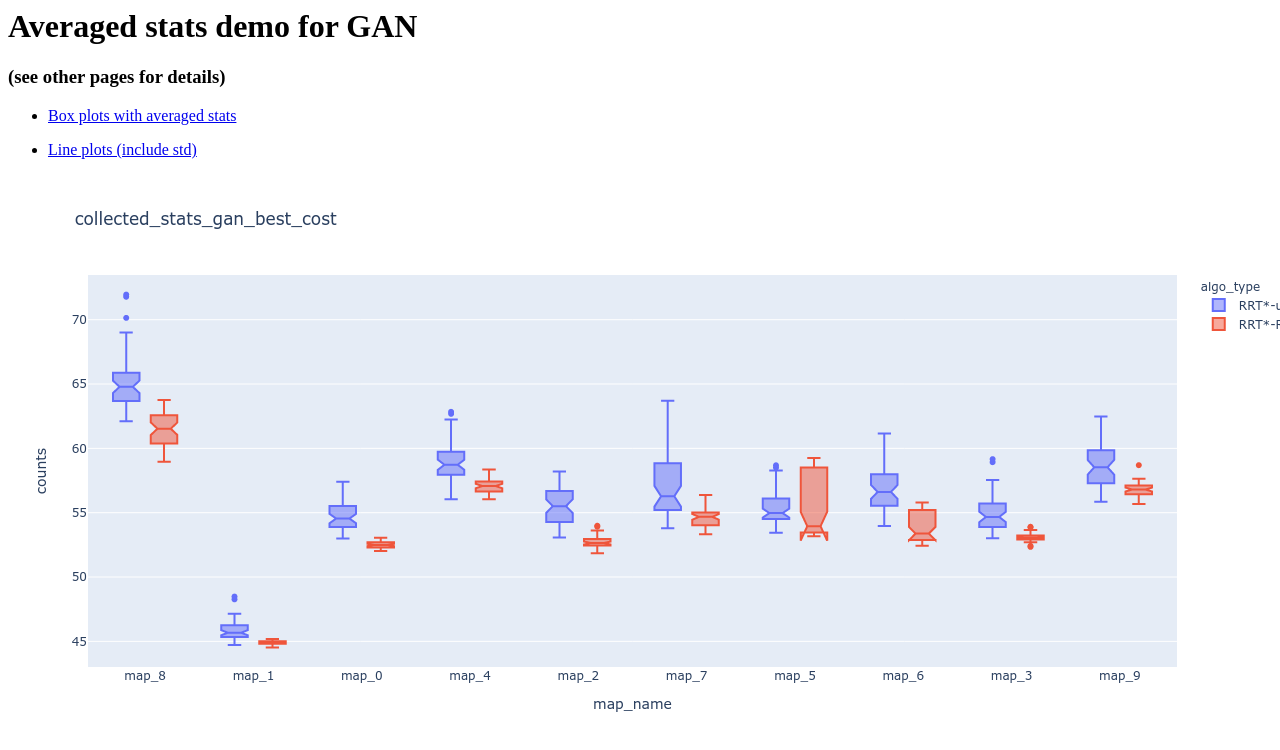
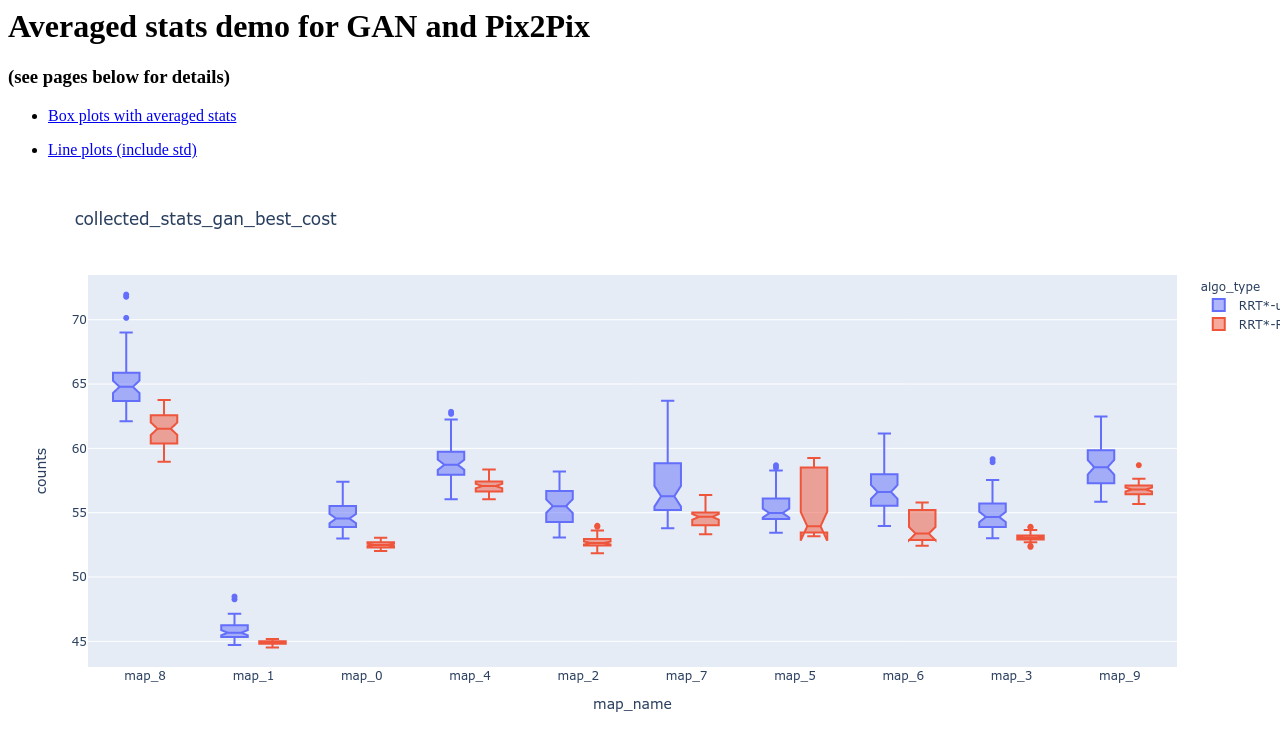
Before and after one commit to akanametov/pathgan, a plain HTML site: page results/index.html in a window 1280 px wide. Shown: the top 750 px of the page. Drawn offline with Linux system fonts and the light colour scheme.

Commit message:
Plots final update

```diff
--- a/results/index.html
+++ b/results/index.html
@@ -2,8 +2,8 @@
     <head>
     </head>
     <body>
-        <h1>Averaged stats demo for GAN</h1>
-        <h3>(see other pages for details)</h3>
+        <h1>Averaged stats demo for GAN and Pix2Pix</h1>
+        <h3>(see pages below for details)</h3>
         <div>
             <ul>
             <li><p><a href="box_plots.html">Box plots with averaged stats</a></p>
```
Also changed, not shown: 1 other file.
